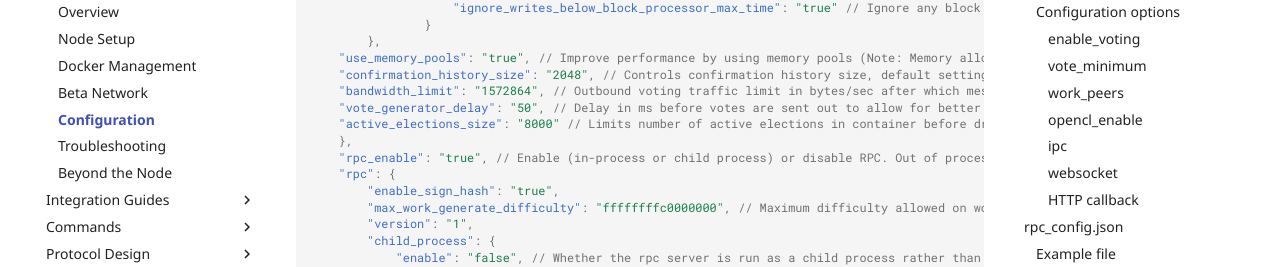
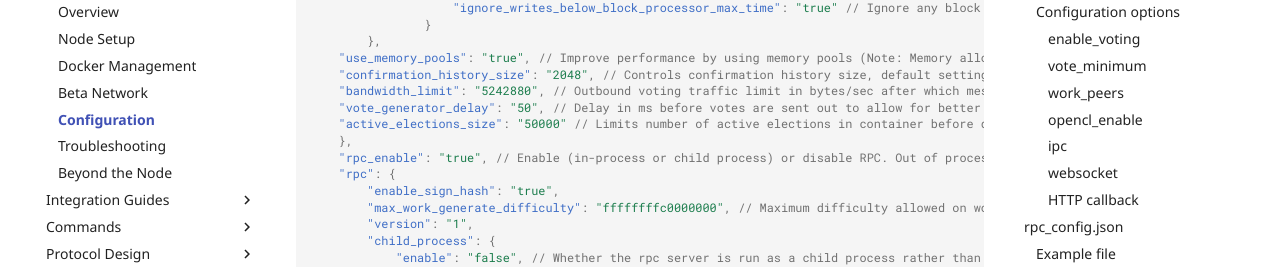
Before and after one commit to nanocurrency/nano-docs, an MkDocs documentation site: the page built from docs/running-a-node/configuration.md, in a window 1280 px wide and 900 px high, scrolled down 2195 px. Shown: the part 177-444 px from the top of the window. Built offline with MkDocs 1.6.1 and Material for MkDocs 9.7.7, drawn with Linux system fonts in a browser that asks for light colours; comment, search, counter and statistics services are not loaded.

Commit message:
Update default config values for active_elections_size and bandwidth_limit

```diff
--- a/docs/running-a-node/configuration.md
+++ b/docs/running-a-node/configuration.md
@@ -114,9 +114,9 @@ This is the main configuration file for controlling node behavior. Below is an e
         },
 	"use_memory_pools": "true", // Improve performance by using memory pools (Note: Memory allocated will be reused but never reclaimed, if having memory issues then try turning this off)
 	"confirmation_history_size": "2048", // Controls confirmation history size, default setting preserves existing behavior
-    "bandwidth_limit": "1572864", // Outbound voting traffic limit in bytes/sec after which messages will be dropped
+    "bandwidth_limit": "5242880", // Outbound voting traffic limit in bytes/sec after which messages will be dropped
     "vote_generator_delay": "50", // Delay in ms before votes are sent out to allow for better bundling of hashes in votes - better performing nodes may need slightly higher values to optimize vote bandwidth
-    "active_elections_size": "8000" // Limits number of active elections in container before dropping will be considered (other conditions must also be satisfied), minimum value allows is 250.
+    "active_elections_size": "50000" // Limits number of active elections in container before dropping will be considered (other conditions must also be satisfied), minimum value allows is 250.
     },
     "rpc_enable": "true", // Enable (in-process or child process) or disable RPC. Out of process rpc servers can still be used if launched manually.
     "rpc": {
```
